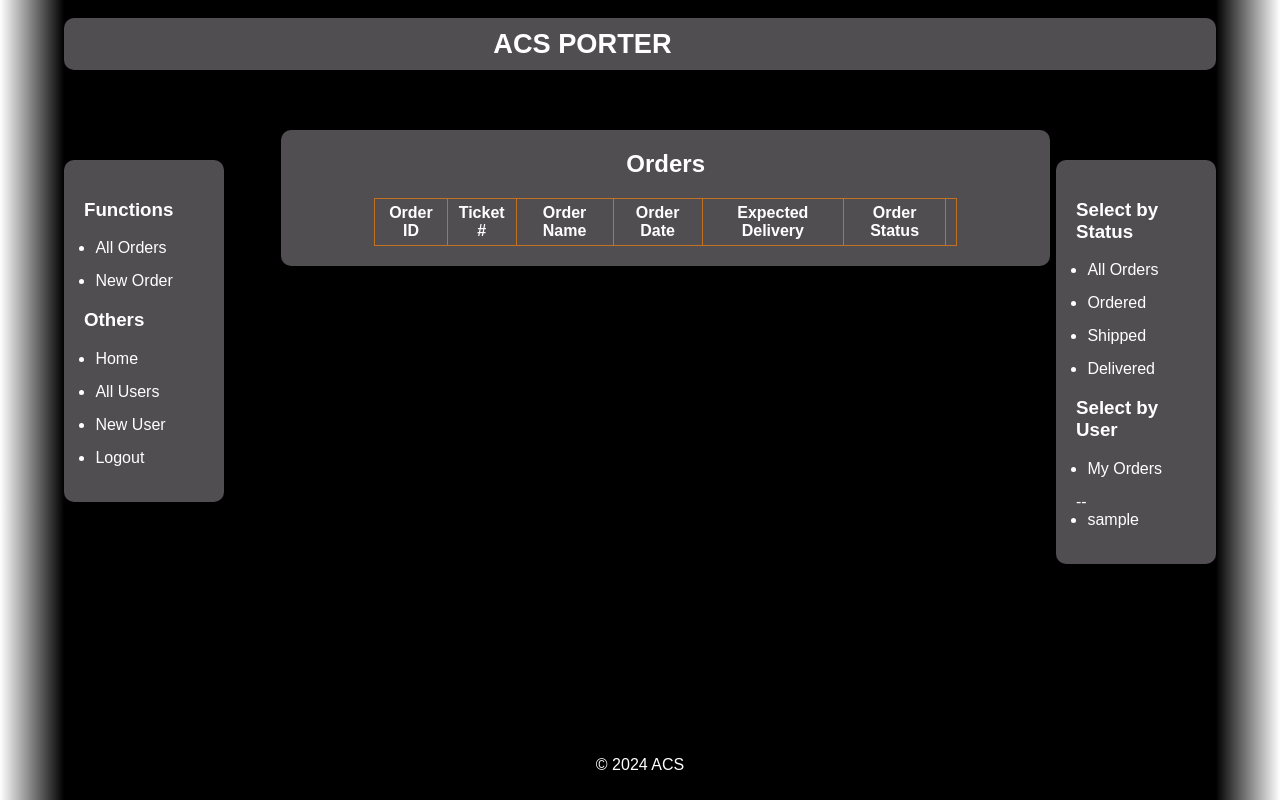
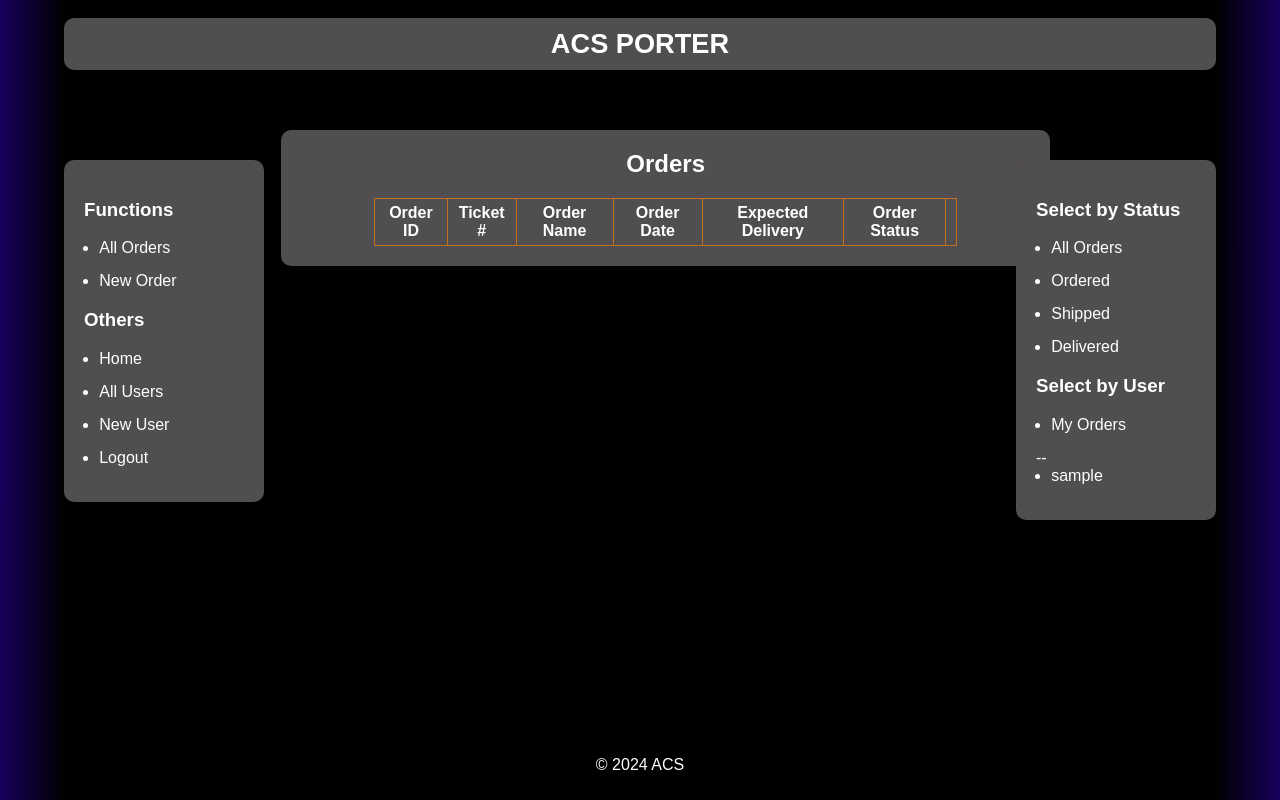
Before and after one commit to thedisquisitive/porter, a Flask app: page /orders/ in a window 1280 px wide. Run offline with Flask 3, Linux system fonts and the light colour scheme; the visitor is signed in with stand-in values (Sample User, id 1); data comes from the database, SQL or seed files in the repository; data that the repository does not hold is empty.

Commit message:
CSS updates

```diff
--- a/app/static/css/standard.css
+++ b/app/static/css/standard.css
@@ -1,5 +1,5 @@
 html {
-    background: linear-gradient(to right, white 0%, black 5%, black 95%, white 100%);
+    background: linear-gradient(to right, rgb(24, 0, 92) 0%, black 5%, black 95%, rgb(24, 0, 92) 100%);
 }
 /* Reset default margin and padding */
 body, h1, ul, li {
@@ -25,7 +25,7 @@ header {
 
 /* Logo (h1) on the left */
 header h1.logo {
-    margin: 0;
+    margin: 0 auto;
     font-size: 1.7em;
     color: white; /* Light Blue */
     text-transform: uppercase;
@@ -36,34 +36,35 @@ nav {
     position: fixed;
     left: 5%;
     top: 160px;
-    width: 120px;
+    width: 160px;
     background-color: #514E51; /* Gray */
     padding: 20px;
     border-radius: 10px;
 }
 
 /* Navbar list items (li) */
-.navbar li {
+nav li {
     margin-bottom: 15px;
 }
 
-/* Navbar links (a) */
-.navbar li a {
+/* Aside Navbar links (a) */
+nav a {
     color: #ffffff; /* White */
     text-decoration: none;
 }
 
-/* Navbar link hover effect */
-.navbar li a:hover {
-    color: #C37020; /* Orange */
-    text-decoration: none;
+/* Aside link hover effect */
+
+nav li:hover {
+    color: black;
+    background-color: rgb(190, 189, 189);
 }
 
 aside {
     position: fixed;
     right: 5%;
     top: 160px;
-    width: 120px;
+    width: 160px;
     background-color: #514E51; /* Gray */
     padding: 20px;
     border-radius: 10px;
@@ -74,16 +75,17 @@ aside li {
     margin-bottom: 15px;
 }
 
-/* Navbar links (a) */
-aside li a {
+/* Aside Navbar links (a) */
+aside a {
     color: #ffffff; /* White */
     text-decoration: none;
 }
 
-/* Navbar link hover effect */
-aside li a:hover {
-    color: #C37020; /* Orange */
-    text-decoration: none;
+/* Aside link hover effect */
+
+aside li:hover {
+    color: black;
+    background-color: rgb(190, 189, 189);
 }
 
 .container {
@@ -146,6 +148,14 @@ textarea {
     font-size: 14px;
 }
 
+input[type="password"] {
+    width: 100%;
+    padding: 10px;
+    border: 1px solid #ccc;
+    border-radius: 4px;
+    font-size: 14px;
+}
+
 textarea {
     resize: vertical; /* Allow vertical resizing for multi-line input */
 }
--- a/app/templates/base.html
+++ b/app/templates/base.html
@@ -18,21 +18,21 @@
 
         <nav>
             <h3>Functions</h3>
-            <ul class="navbar">
+            <ul >
 
-                <li><a href="{{ url_for('orders') }}">All Orders</a></li>
-                <li><a href="{{ url_for('new_order') }}">New Order</a></li>
+                <a href="{{ url_for('orders') }}"><li>All Orders</li></a>
+                <a href="{{ url_for('new_order') }}"><li>New Order</li></a>
 
             </ul>
             <h3>Others</h3>
-            <ul class="navbar">
-                <li><a href="{{ url_for('index') }}">Home</a></li>
-                <li><a href="{{ url_for('users') }}">All Users</a></li>
-                <li><a href="{{ url_for('register') }}">New User</a></li>
+            <ul >
+                <a href="{{ url_for('index') }}"><li>Home</li></a>
+                <a href="{{ url_for('users') }}"><li>All Users</li></a>
+                <a href="{{ url_for('register') }}"><li>New User</li></a>
                 {% if current_user.is_authenticated %}
-                    <li><a href="{{ url_for('logout') }}">Logout</a></li>
+                    <a href="{{ url_for('logout') }}"><li>Logout</li></a>
                 {% else %}
-                    <li><a href="{{ url_for('login') }}">Login</a></li>
+                    <a href="{{ url_for('login') }}"><li>Login</li></a>
                 {% endif %}
             </ul>
         </nav>
--- a/app/templates/orders.html
+++ b/app/templates/orders.html
@@ -9,19 +9,19 @@
     <aside>
         <h3>Select by Status</h3>
         <ul>
-            <li><a href="{{ url_for('orders') }}">All Orders</a></li>
-            <li><a href="{{ url_for('orders_by_status', state='Ordered')}}">Ordered</a></li>
-            <li><a href="{{ url_for('orders_by_status', state='Shipped')}}">Shipped</a></li>
-            <li><a href="{{ url_for('orders_by_status', state='Delivered')}}">Delivered</a></li>
+            <a href="{{ url_for('orders') }}"><li>All Orders</li></a>
+            <a href="{{ url_for('orders_by_status', state='Ordered')}}"><li>Ordered</li></a>
+            <a href="{{ url_for('orders_by_status', state='Shipped')}}"><li>Shipped</li></a>
+            <a href="{{ url_for('orders_by_status', state='Delivered')}}"><li>Delivered</li></a>
         </ul>
         <h3>Select by User</h3>
         <ul>
-            <li><a href="{{ url_for('user_orders', user_id=current_user.id) }}">My Orders</a></li>
+            <a href="{{ url_for('user_orders', user_id=current_user.id) }}"><li>My Orders</li></a>
         </ul>
         <div>--</div>
         <ul>
             {% for user in users %}
-                <li><a href="{{ url_for('user_orders', user_id=user.id) }}">{{ user.username }}</a></li>
+                <a href="{{ url_for('user_orders', user_id=user.id) }}"><li>{{ user.username }}</li></a>
             {% endfor %}
         </ul>
     </aside>
```
